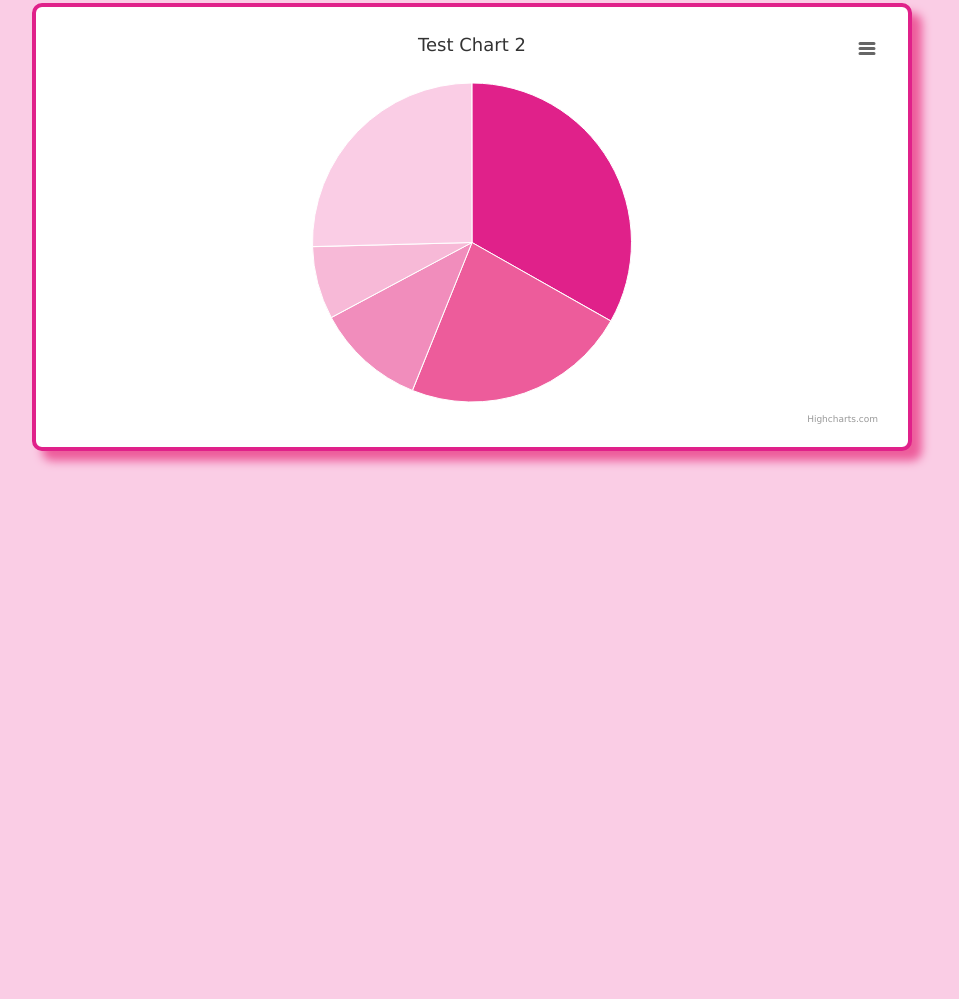
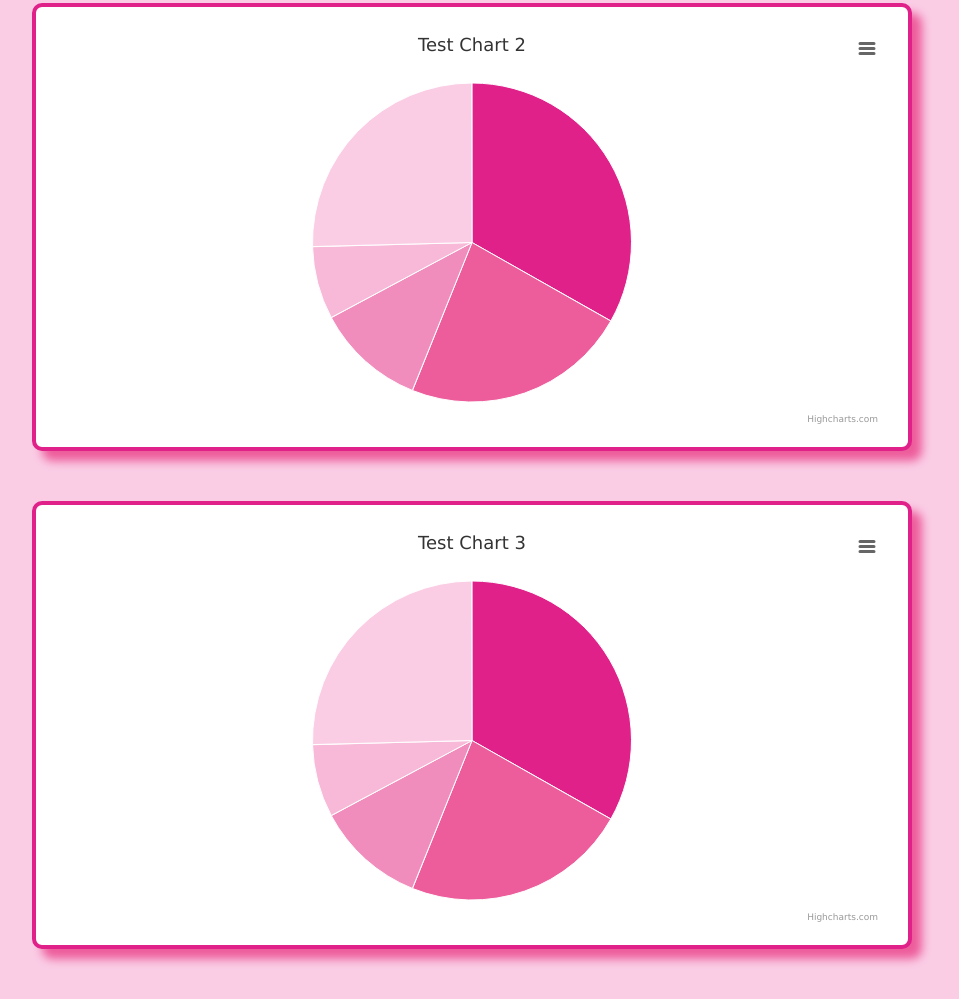
Before and after one commit to CharlotteHoyt/Barbie-Data-Visualization, a plain HTML site: page index.html in a window 1280 px wide. Shown: the part 619-1618 px from the top of the page, without its empty margins (168-1127 px from the left). Before the commit the page ends 1120 px from the top, so only its background shows below. Drawn offline with nearby package versions, Linux system fonts and the light colour scheme.

Commit message:
Started trying to load CSV data in JavaScript.

```diff
--- a/index.html
+++ b/index.html
@@ -26,5 +26,6 @@
     <!--Visualizations-->
     <div id="testChart1" class="chart"></div>
     <div id="testChart2" class="chart"></div>
+    <div id="testChart3" class="chart"></div>
   </body>
 </html>
--- a/script.js
+++ b/script.js
@@ -108,4 +108,155 @@ document.addEventListener('DOMContentLoaded', function () {
         ]
     });
 
+    /*Highcharts.ajax({
+        url: 'data/Barbieverse_Characters.csv',
+
+        success: function(csvData) {
+            const lines = csvData.split('\n');
+            const seriesData = [];
+
+            lines.forEach((line, index) => {
+                if (index === 0) return;
+                const [category, value1] = line.split(',');
+                if (category) {
+                    seriesData.push({
+                        name: category,
+                        y: parseFloat(value1)
+                    });
+                }
+            });
+
+            const testChart3 = Highcharts.chart('testChart3', {
+                chart: {
+                    type: 'pie',
+                    zooming: {
+                        type: 'xy'
+                    },
+                    panning: {
+                        enabled: true,
+                        type: 'xy'
+                    },
+                    panKey: 'shift'
+                },
+                title: {
+                    text: 'Test Chart 2'
+                },
+                tooltip: {
+                    valueSuffix: '%'
+                },
+                plotOptions: {
+                    pie: {
+                        allowPointSelect: true,
+                        cursor: 'pointer',
+                        dataLabels: [{
+                            enabled: true,
+                            distance: 20
+                        }, {
+                            enabled: true,
+                            distance: -40,
+                            format: '{point.percentage:.1f}%',
+                            style: {
+                                fontSize: '1.2em',
+                                textOutline: 'none',
+                                opacity: 0.7
+                            },
+                            filter: {
+                                operator: '>',
+                                property: 'percentage',
+                                value: 10
+                            }
+                        }]
+                    }
+                },
+                series: [{
+                    type: 'pie',
+                    name: 'Combined Value',
+                    data: seriesData
+                }]
+            });
+        }
+    });*/
+
+    const testChart3 = Highcharts.chart('testChart3', {
+        data: {
+            csv: 'data/Barbieverse_Characters.csv',
+            firstRowAsNames: true,
+            itemDelimiter: ',',
+            lineDelimiter: '\n',
+
+            complete: function (options) {
+                console.log("Data parsing complete. Series names loaded.");
+            }
+        },
+        chart: {
+            type: 'pie',
+            zooming: {
+                type: 'xy'
+            },
+            panning: {
+                enabled: true,
+                type: 'xy'
+            },
+            panKey: 'shift'
+        },
+        title: {
+            text: 'Test Chart 3'
+        },
+        tooltip: {
+            valueSuffix: '%'
+        },
+        plotOptions: {
+            pie: {
+                allowPointSelect: true,
+                cursor: 'pointer',
+                dataLabels: [{
+                    enabled: true,
+                    distance: 20
+                }, {
+                    enabled: true,
+                    distance: -40,
+                    format: '{point.percentage:.1f}%',
+                    style: {
+                        fontSize: '1.2em',
+                        textOutline: 'none',
+                        opacity: 0.7
+                    },
+                    filter: {
+                        operator: '>',
+                        property: 'percentage',
+                        value: 10
+                    }
+                }]
+            }
+        },
+        series: [
+            {
+                name: 'Percentage',
+                colorByPoint: true,
+                data: [
+                    {
+                        name: 'Category 1',
+                        y: 33.2
+                    },
+                    {
+                        name: 'Category 2',
+                        y: 22.9
+                    },
+                    {
+                        name: 'Category 3',
+                        y: 11.1
+                    },
+                    {
+                        name: 'Category 4',
+                        y: 7.4
+                    },
+                    {
+                        name: 'Category 5',
+                        y: 25.4
+                    },
+                ]
+            }
+        ]
+    });
+
 });
```
